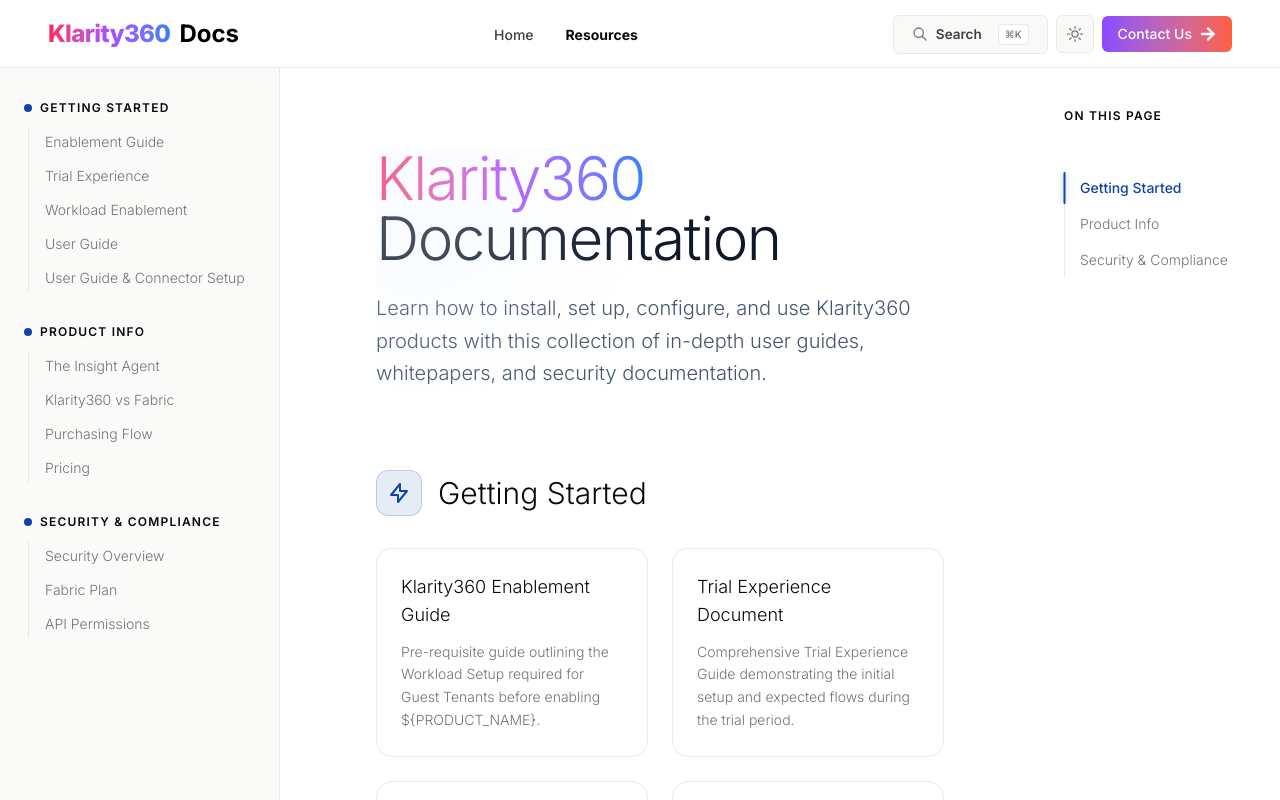
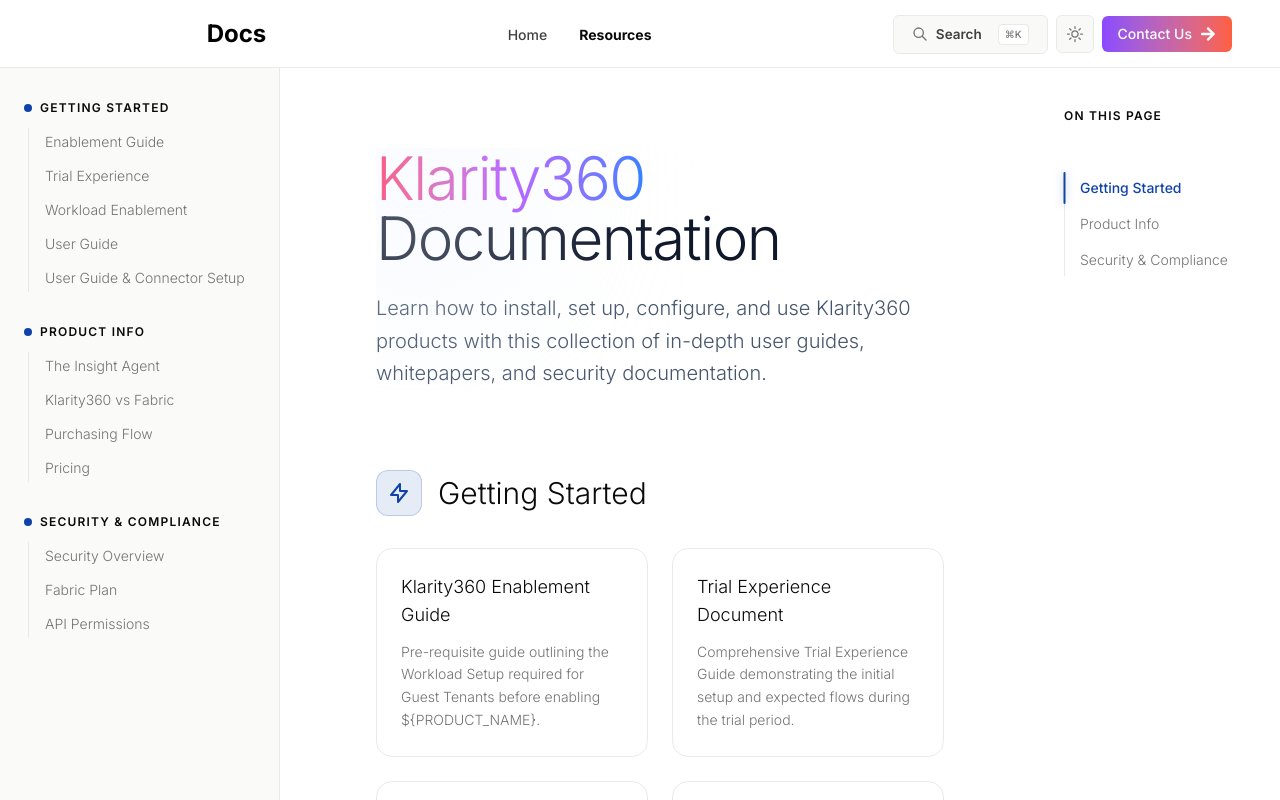
Before and after one commit to mundhra-nikhil/Klarity360-product-website, a Next.js app: page /klarity360-product-website/docs in a window 1280 px wide. Shown: the top 800 px of the page. Built offline with nearby package versions, Linux system fonts and the light colour scheme.

Commit message:
feat: replace text logo with Klarity logo image
Update Nav component to use an Image component for the logo instead of
text. This involves importing next/image and BASE_PATH from constants,
and rendering the logo image with appropriate dimensions and priority
loading.

```diff
--- a/components/ui/Nav.tsx
+++ b/components/ui/Nav.tsx
@@ -3,9 +3,10 @@
 import DocsSearch from "@/components/docs/DocsSearch";
 import ThemeToggle from "@/components/ui/ThemeToggle";
 import Link from "next/link";
+import Image from "next/image";
 import { usePathname } from "next/navigation";
 import { useState, useEffect, useRef } from "react";
-import { PRODUCT_NAME } from '@/lib/constants';
+import { BASE_PATH } from "@/lib/constants";
 
 
 /**
@@ -62,7 +63,14 @@
   return (
     <nav ref={navRef}>
       <Link href="/" className="nav-logo" onClick={() => setIsOpen(false)}>
-        <span className="font-extrabold text-2xl tracking-tight text-transparent bg-clip-text bg-gradient-to-r from-rose-500 via-purple-500 to-blue-500 dark:from-rose-400 dark:via-purple-400 dark:to-blue-400"> {PRODUCT_NAME} </span>
+        <Image
+          src={`${BASE_PATH}/klarity-logo.png`}
+          alt="Klarity logo"
+          width={140}
+          height={40}
+          priority
+          className="h-9 w-auto object-contain"
+        />
         {showDocsSearch && (
           <span className="text-black dark:text-white font-bold text-2xl hidden sm:inline-block">Docs</span>
         )}
```
